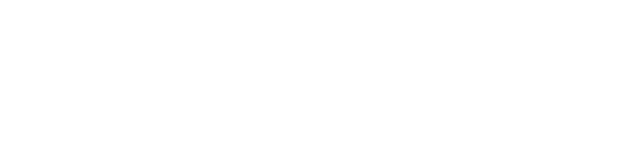
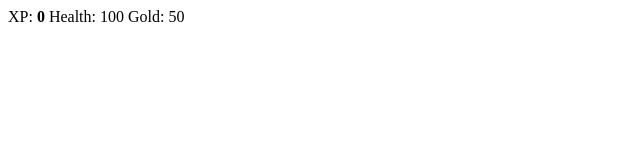
Before and after one commit to Rali-28/js-tutorial-rpg, a plain HTML site: page index.html in a window 1280 px wide. Shown: the whole page, without its empty margins (0-640 px from the left). Drawn offline with Linux system fonts and the light colour scheme.

Commit message:
Stats
Created Player's Stats

```diff
--- a/index.html
+++ b/index.html
@@ -4,12 +4,51 @@
     <meta charset="UTF-8">
     <meta http-equiv="X-UA-Compatible" content="IE=edge">
     <meta name="viewport" content="width=device-width, initial-scale=1.0">
-    <title>Document</title>
+    <title>RPG - Dragon Repeller</title>
 
+    <!-- External CSS Source -->
     <link rel="stylesheet" href="style.css">
 </head>
 <body>
 
+    <!-- Main Div Container -->
+    <div id="game">
+
+        <!-- Player Stats Container -->
+        <div id="stats">
+
+            <!-- Player's XP -->
+            <span class="stat">
+                XP:
+                <strong>
+                    <span id="xpText">0</span>
+                </strong>
+            </span>
+            <!-- End XP -->
+
+            <!-- Player Health -->
+            <span class="stat">
+                Health:
+                <span id="healthText">100</span>
+            </span>
+            <!-- End Health -->
+
+            <!-- Player's Gold -->
+            <span class="stat">
+                Gold:
+                <span id="goldText">
+                    50
+                </span>
+            </span>
+            <!-- End Gold -->
+
+        </div>
+        <!-- End Player Stats -->
+
+    </div>
+    <!-- End Main Div -->
+
+    <!-- External Javascript Source -->
     <script src="script.js"></script>
 </body>
 </html>
```
